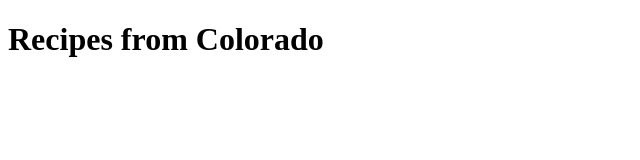
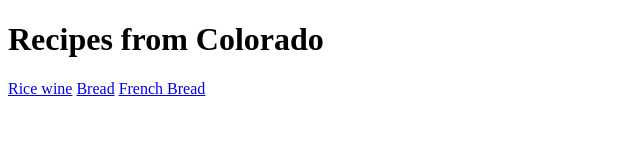
Before and after one commit to SuperDarke14/odin-recipes, a plain HTML site: page index.html in a window 1280 px wide. Shown: the whole page, without its empty margins (0-640 px from the left). Drawn offline with Linux system fonts and the light colour scheme.

Commit message:
Add links on homepage to recipe pages

```diff
--- a/index.html
+++ b/index.html
@@ -7,5 +7,9 @@
 
 	<body>
 		<h1>Recipes from Colorado</h1>
+		<a href='recipes/rice_wine.html' target='_blank'>Rice wine</a>
+		<a href='recipes/bread.html' target='_blank'>Bread</a>
+		<a href='recipes/french_bread.html'>French Bread</a>
 	</body>
+
 </html>
```
